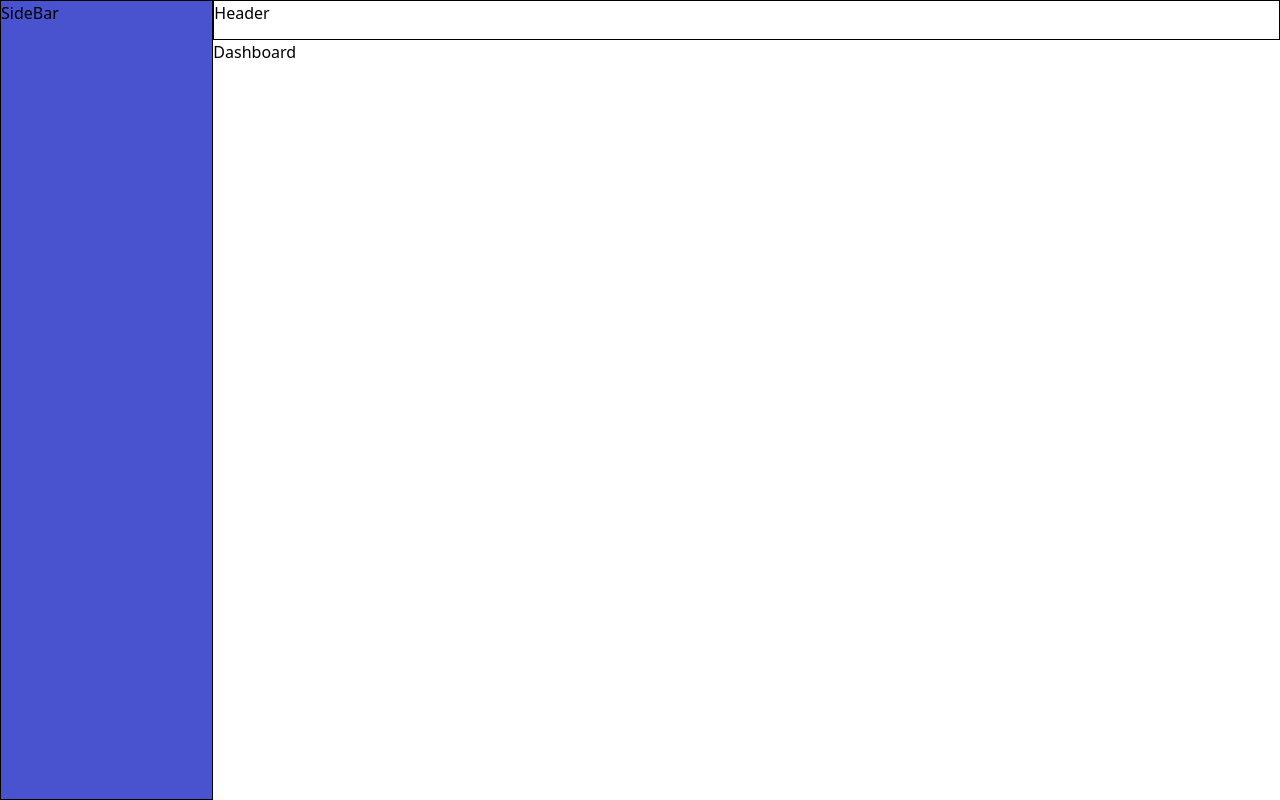
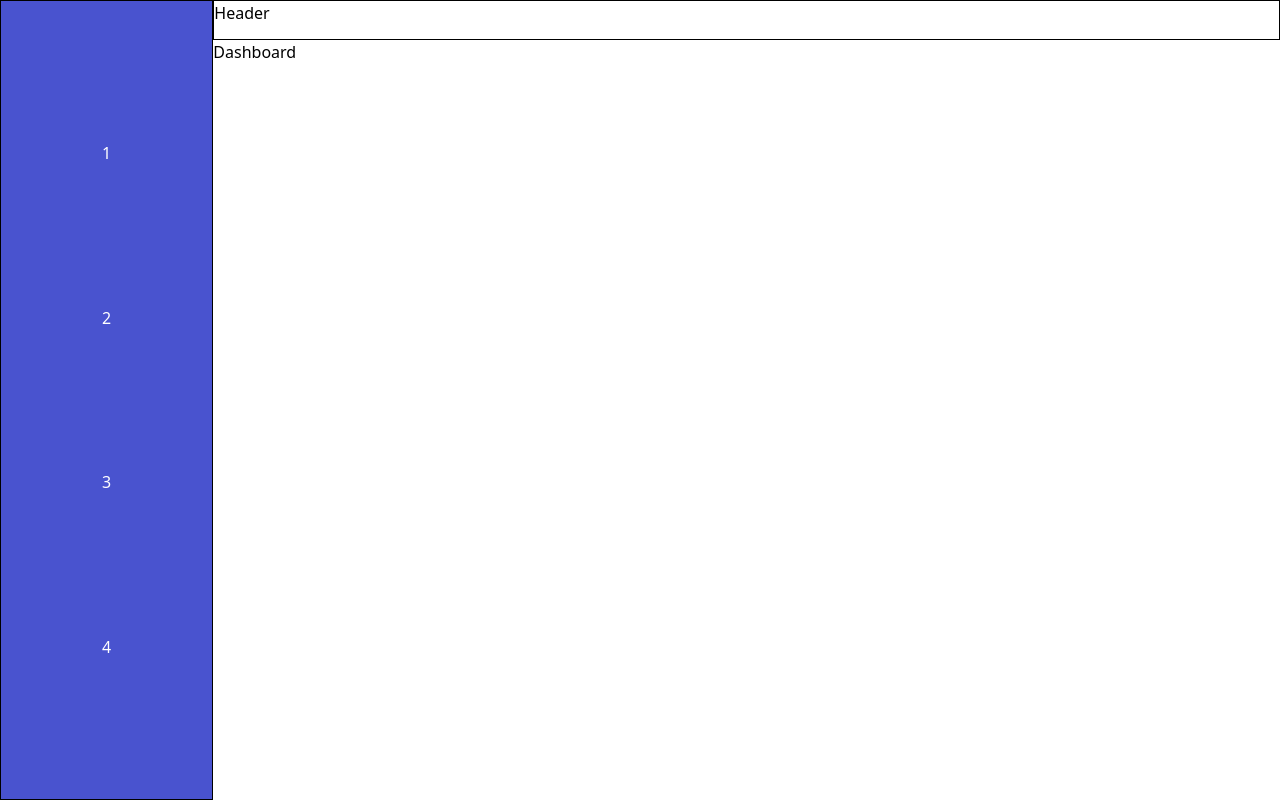
Before and after one commit to AbdulSamad676/Dashboard-in-React, a React (Vite) app: page /dashboard in a window 1280 px wide. Built offline with nearby package versions, Linux system fonts and the light colour scheme.

Commit message:
sidebar progress

```diff
--- a/src/components/Sidebar.jsx
+++ b/src/components/Sidebar.jsx
@@ -1,7 +1,14 @@
 import React from 'react';
 
 function Sidebar() {
-	return <div className=' border border-black h-screen'>SideBar</div>;
+	return (
+		<div className='flex flex-col items-center justify-evenly border border-black h-screen text-white'>
+			<div>1</div>
+			<div>2</div>
+			<div>3</div>
+			<div>4</div>
+		</div>
+	);
 }
 
 export default Sidebar;
```
